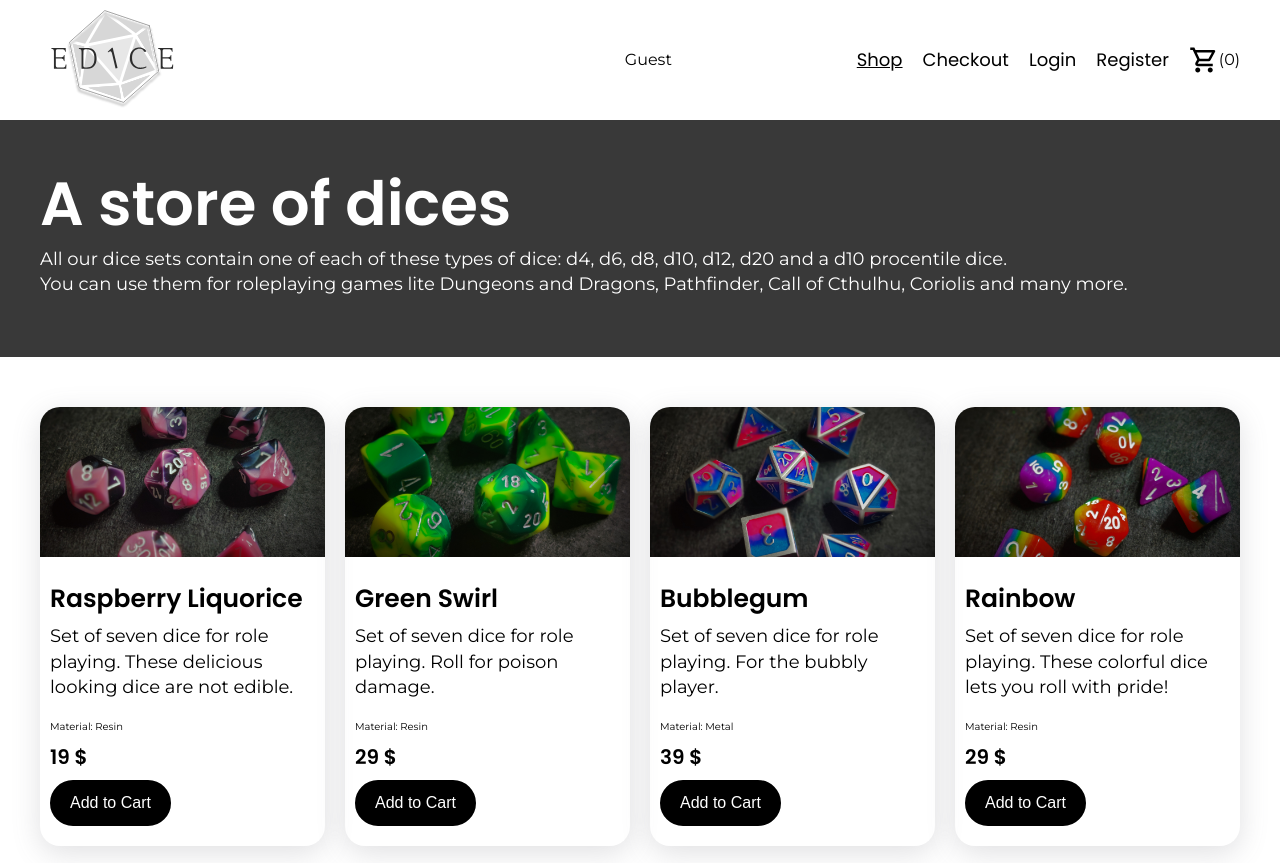
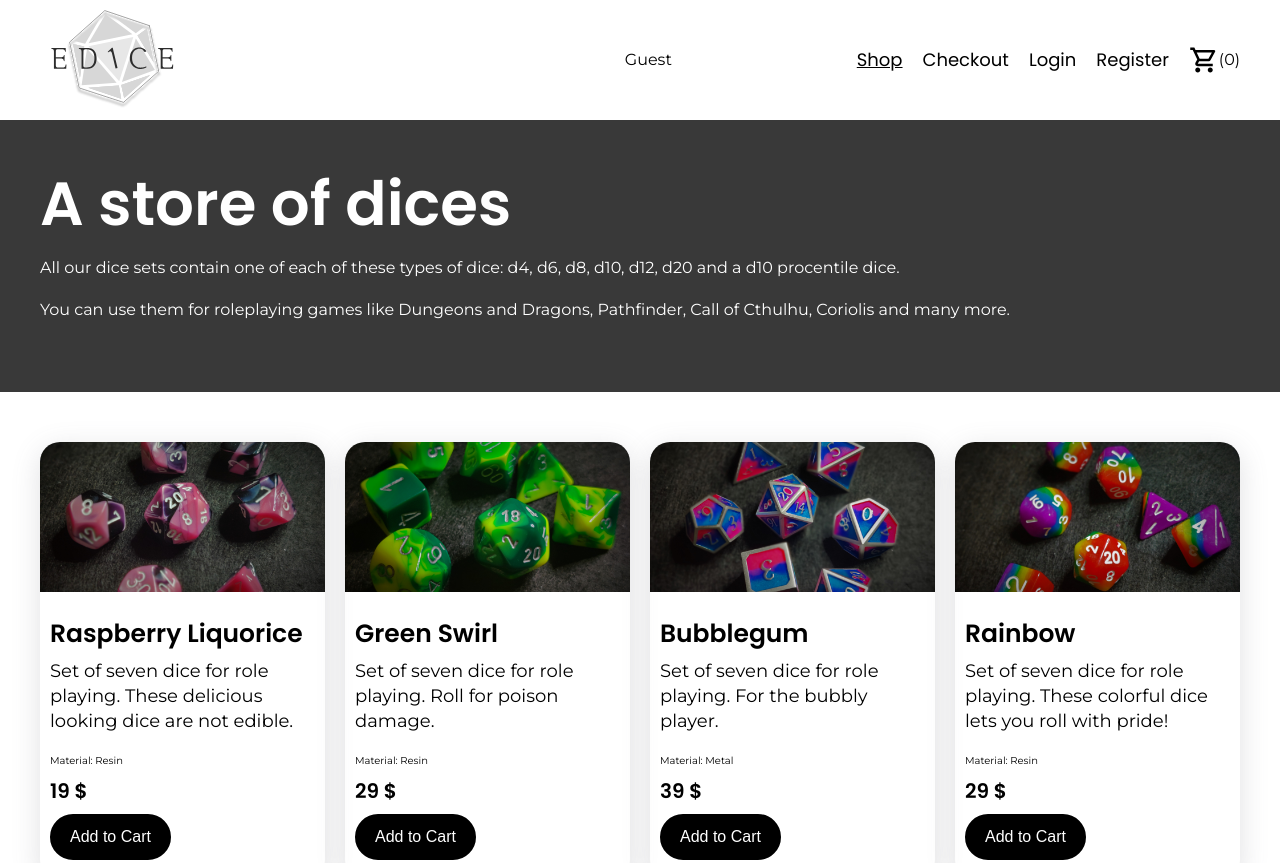
Before and after one commit to kajberg84/E-Dice, a React (Create React App) app: page / in a window 1280 px wide. Shown: the top 863 px of the page. Built offline with nearby package versions, Linux system fonts and the light colour scheme.

Commit message:
Minor changes

```diff
--- a/src/routes/Routing.js
+++ b/src/routes/Routing.js
@@ -52,9 +52,8 @@ export const Routing = () => {
                 </UnAuthRoute>
               }
             />
+            <Route path="*" element={<NotFound />} />
           </Route>
-
-          <Route path="*" element={<NotFound />} />
         </Routes>
       </BrowserRouter>
     </>
--- a/src/views/account/Account.jsx
+++ b/src/views/account/Account.jsx
@@ -17,10 +17,10 @@ export const Account = () => {
       <div className={styles.account_wrapper}>
         <div className={styles.account_content}>
           <h2>Find some amazing dice sets in our shop</h2>
+          <p>It's time to find out how you roll! </p>
           <p>
-            It's time to find out how you roll! <br />
-            We pride ourselfs on our well balanced and beautiful dice. Check out
-            our shop to get yours today!
+            We pride ourselves on our well balanced and beautiful dice. Check
+            out our shop to get yours today!
           </p>
           <Link to="/">
             <button className={styles.account_button}>Shop Dices</button>
--- a/src/views/shop/Shop.jsx
+++ b/src/views/shop/Shop.jsx
@@ -8,10 +8,14 @@ export const Shop = () => {
   return (
     <>
       <Hero title="A store of dices">
-        All our dice sets contain one of each of these types of dice: d4, d6,
-        d8, d10, d12, d20 and a d10 procentile dice.
-        <br /> You can use them for roleplaying games lite Dungeons and Dragons,
-        Pathfinder, Call of Cthulhu, Coriolis and many more.
+        <p>
+          All our dice sets contain one of each of these types of dice: d4, d6,
+          d8, d10, d12, d20 and a d10 procentile dice.
+        </p>
+        <p>
+          You can use them for roleplaying games like Dungeons and Dragons,
+          Pathfinder, Call of Cthulhu, Coriolis and many more.
+        </p>
       </Hero>
       <ProductsWrapper />
     </>
```
